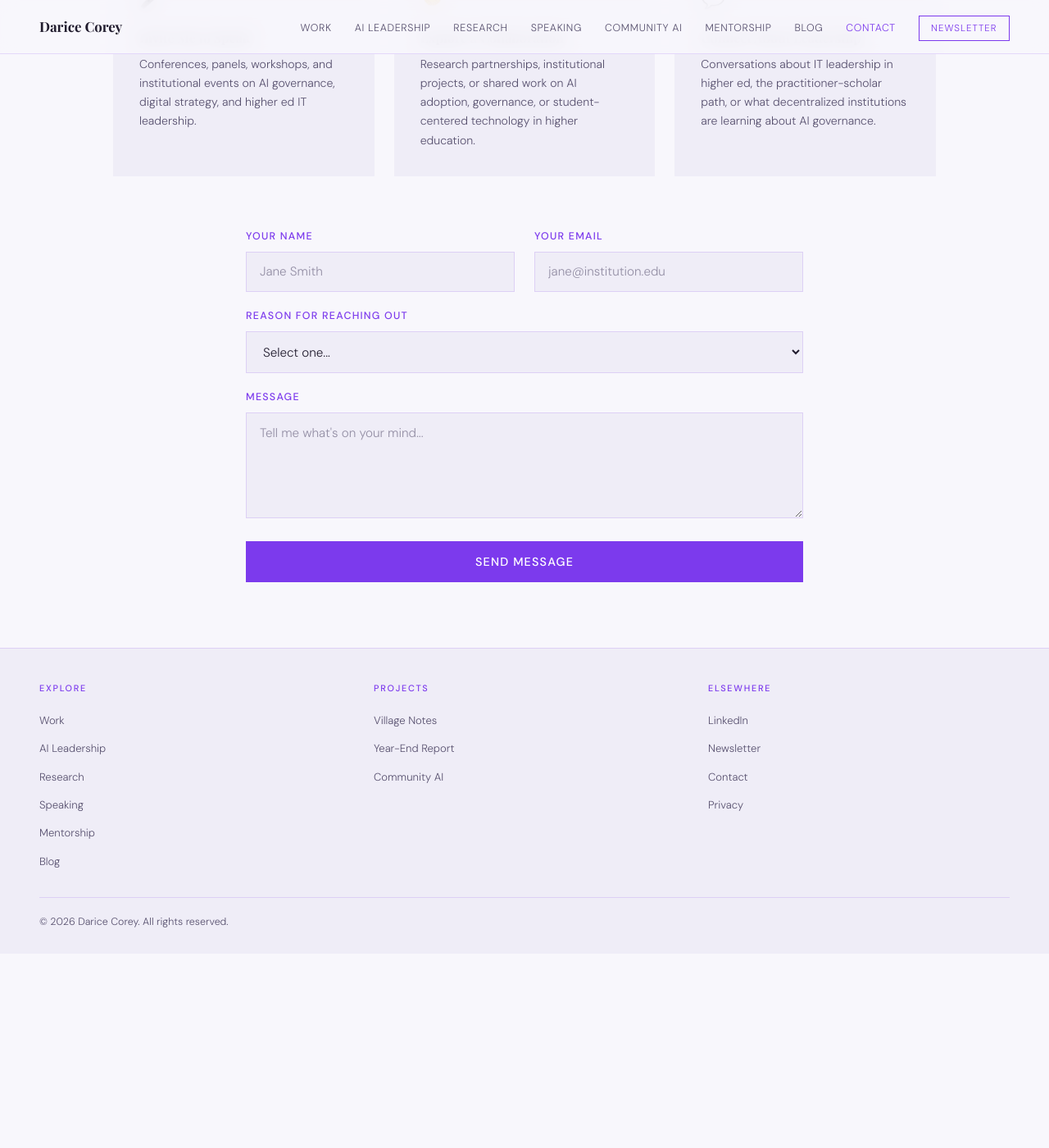
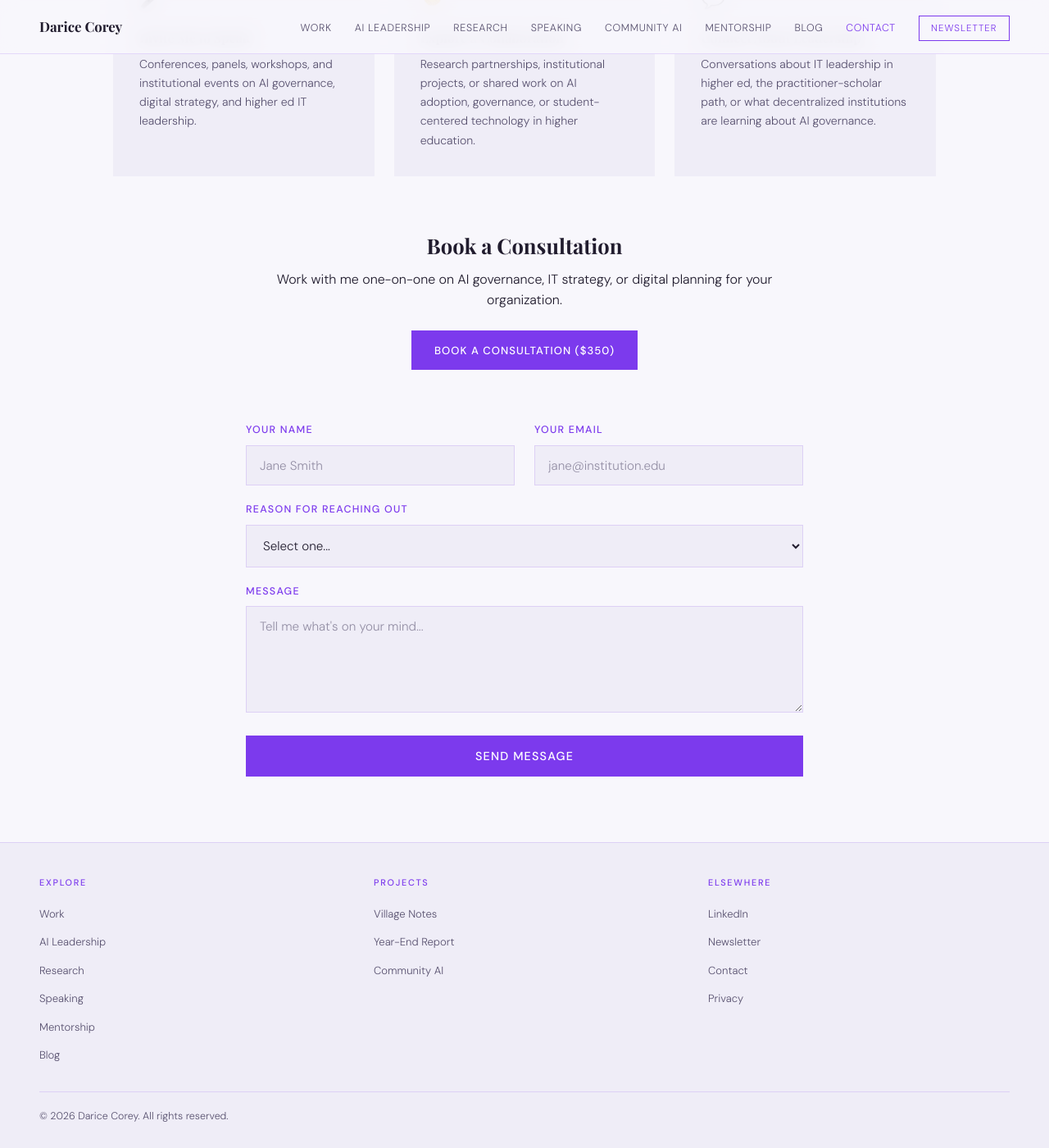
Before and after one commit to dcoreyrasm/dcoreyrasm.github.io, a Jekyll site: the page contact.html, which Jekyll copies as it is, in a window 1280 px wide and 1400 px high, scrolled down 452 px. Shown: the whole window at 82% size. Built offline with Jekyll 4.4.1, drawn with Linux system fonts in a browser that asks for light colours; some web fonts are replaced; before the commit the page ends 1615 px from its top, so only the background shows below that.

Commit message:
Add consultation booking link to Contact page
Co-Authored-By: Claude Opus 5.5 <noreply@anthropic.com>
Claude-Session: https://claude.ai/code/session_019RyACNsXHLCj17N9F9mF7V

```diff
--- a/contact.html
+++ b/contact.html
@@ -55,6 +55,11 @@
           <div class="contact-reason"><div class="icon">🎤</div><h3>Invite Me to Speak</h3><p>Conferences, panels, workshops, and institutional events on AI governance, digital strategy, and higher ed IT leadership.</p></div>
           <div class="contact-reason"><div class="icon">🤝</div><h3>Explore a Collaboration</h3><p>Research partnerships, institutional projects, or shared work on AI adoption, governance, or student-centered technology in higher education.</p></div>
           <div class="contact-reason"><div class="icon">💬</div><h3>Connect About Leadership</h3><p>Conversations about IT leadership in higher ed, the practitioner-scholar path, or what decentralized institutions are learning about AI governance.</p></div>
+        </div>
+        <div class="consultation-cta" aria-labelledby="consult-heading">
+          <h2 id="consult-heading">Book a Consultation</h2>
+          <p>Work with me one-on-one on AI governance, IT strategy, or digital planning for your organization.</p>
+          <a href="https://buy.stripe.com/fZuaEYdZB3Gz11U6P36J200" class="btn-primary" target="_blank" rel="noopener">Book a Consultation ($350)</a>
         </div>
         <form action="https://formspree.io/f/xbdpglok" method="POST" class="contact-form" aria-label="Contact form">
           <div class="form-row">
--- a/styles.css
+++ b/styles.css
@@ -233,6 +233,9 @@ section:nth-child(even) { background:var(--bg2); }
 .contact-reason .icon { font-size:1.5rem; margin-bottom:1rem; display:block; }
 .contact-reason h3 { font-family:var(--serif); font-size:1rem; font-weight:700; margin-bottom:.5rem; color:var(--cream); }
 .contact-reason p { font-size:.88rem; color:var(--muted); line-height:1.65; word-break:normal; overflow-wrap:break-word; max-width:100%; }
+.consultation-cta { max-width:680px; margin:0 auto 4rem; text-align:center; }
+.consultation-cta h2 { font-family:var(--serif, Georgia, serif); font-size:1.6rem; margin-bottom:.5rem; }
+.consultation-cta p { margin-bottom:1.5rem; }
 .contact-form { max-width:680px; margin:0 auto; }
 .form-row { display:grid; grid-template-columns:1fr 1fr; gap:1.5rem; }
 .form-group { display:flex; flex-direction:column; gap:.5rem; margin-bottom:1.25rem; }
```
